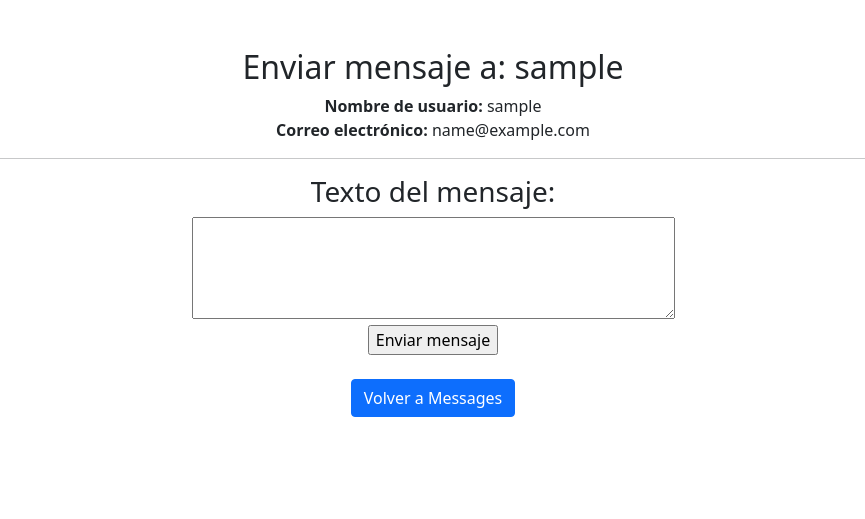
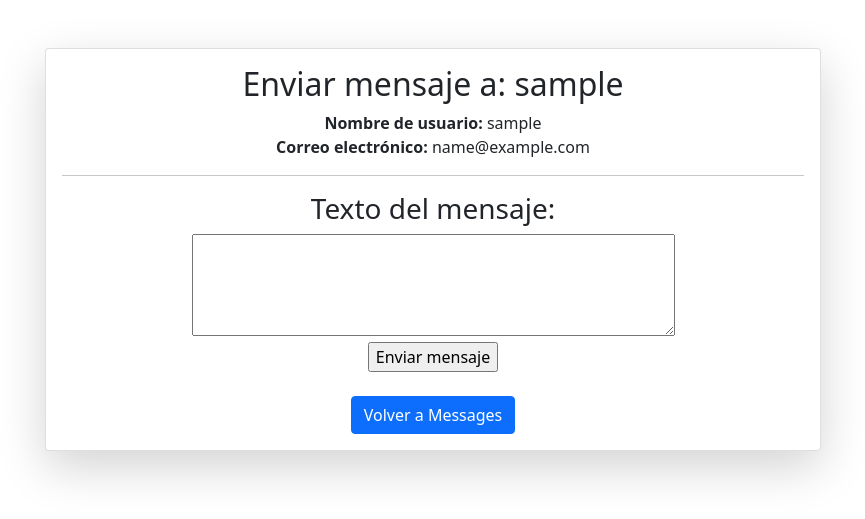
Before and after one commit to sanchezmiguel/CoderBlogRepo, a Django app: page /messages/1/ in a window 1280 px wide. Shown: the part 72-591 px from the top of the page, without its empty margins (207-1072 px from the left). Run offline with Django 4.2, Linux system fonts and the light colour scheme; the visitor is signed in with stand-in values (Sample User, id 1); data comes from the database, SQL or seed files in the repository; data that the repository does not hold is empty; some libraries are stand-ins or nearby versions.

```diff
--- a/coderDjango/mensajeriaApp/templates/mensajeriaApp/user_chats.html
+++ b/coderDjango/mensajeriaApp/templates/mensajeriaApp/user_chats.html
@@ -3,6 +3,10 @@
 {% load static %}
 
 {% block content %}
+
+<div class="container mx-auto" style="max-width: 800px;">
+    <div class="card shadow-lg">
+        <div class="card-body">
             <h2>Enviar mensaje a: {{ selected_user.username }}</h2>
 
             {% if selected_user %}
@@ -27,4 +31,6 @@
             <p>El usuario seleccionado no existe.</p>
             {% endif %}
         </div>
+    </div>
+</div>
 {% endblock %}
--- a/coderDjango/static/templates/base.html
+++ b/coderDjango/static/templates/base.html
@@ -10,6 +10,7 @@
     <link href="{% static 'css/style.css' %}" rel="stylesheet">
     <script src="{% static 'ckeditor/ckeditor/ckeditor.js' %}" type="text/javascript"></script>
     <script src="{% static 'ckeditor/ckeditor-init.js' %}" type="text/javascript"></script>
+    <link rel="stylesheet" href="https://cdnjs.cloudflare.com/ajax/libs/font-awesome/6.2.1/css/all.min.css">
 </head>
 <body>
 <nav class="navbar navbar-dark bg-dark">
```
Also changed, not shown: coderDjango/media/articulo_images/iss068e036653_KdcCV2y.jpg (added). Lines whose indentation alone changed are shown as unchanged.
